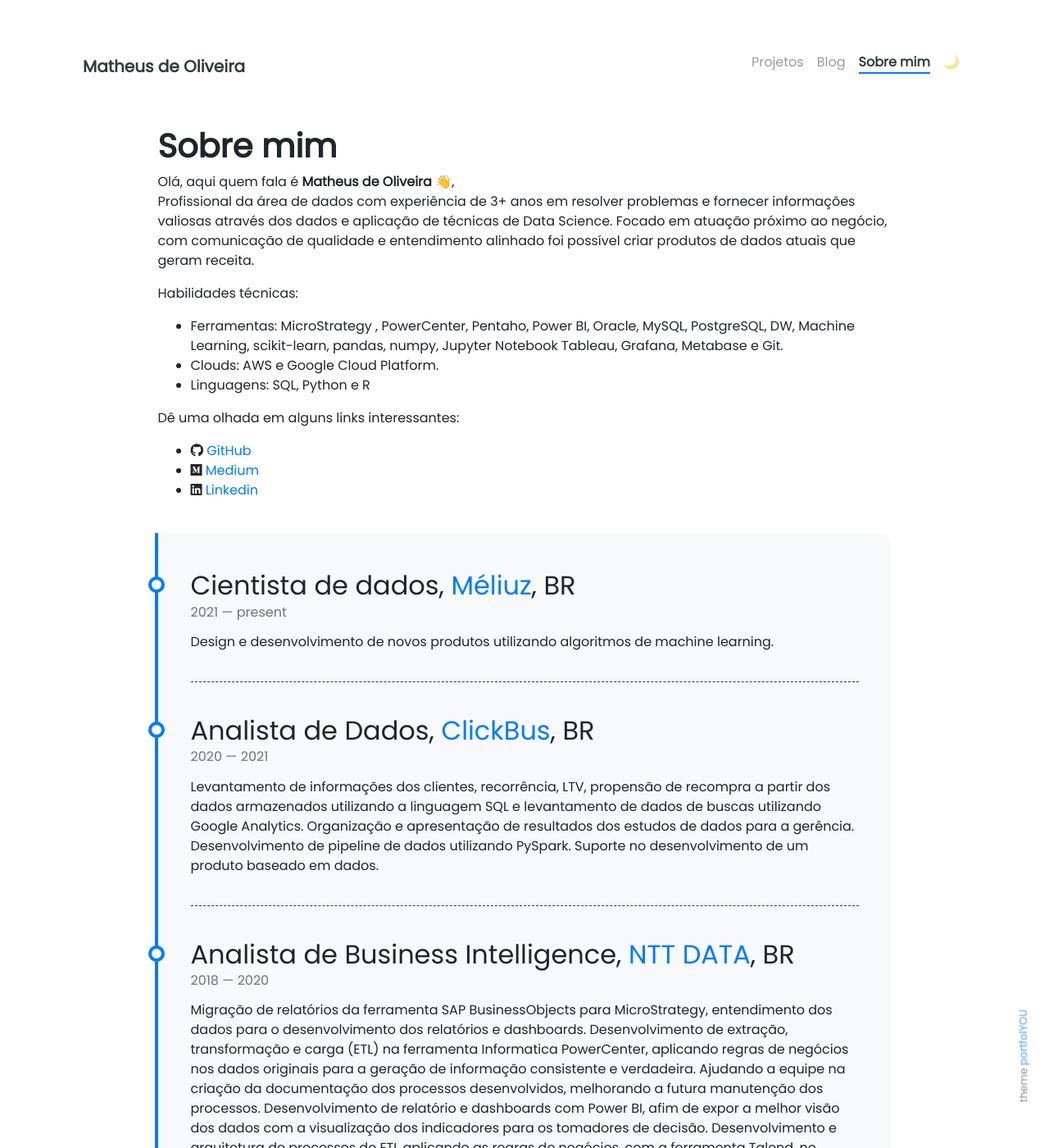
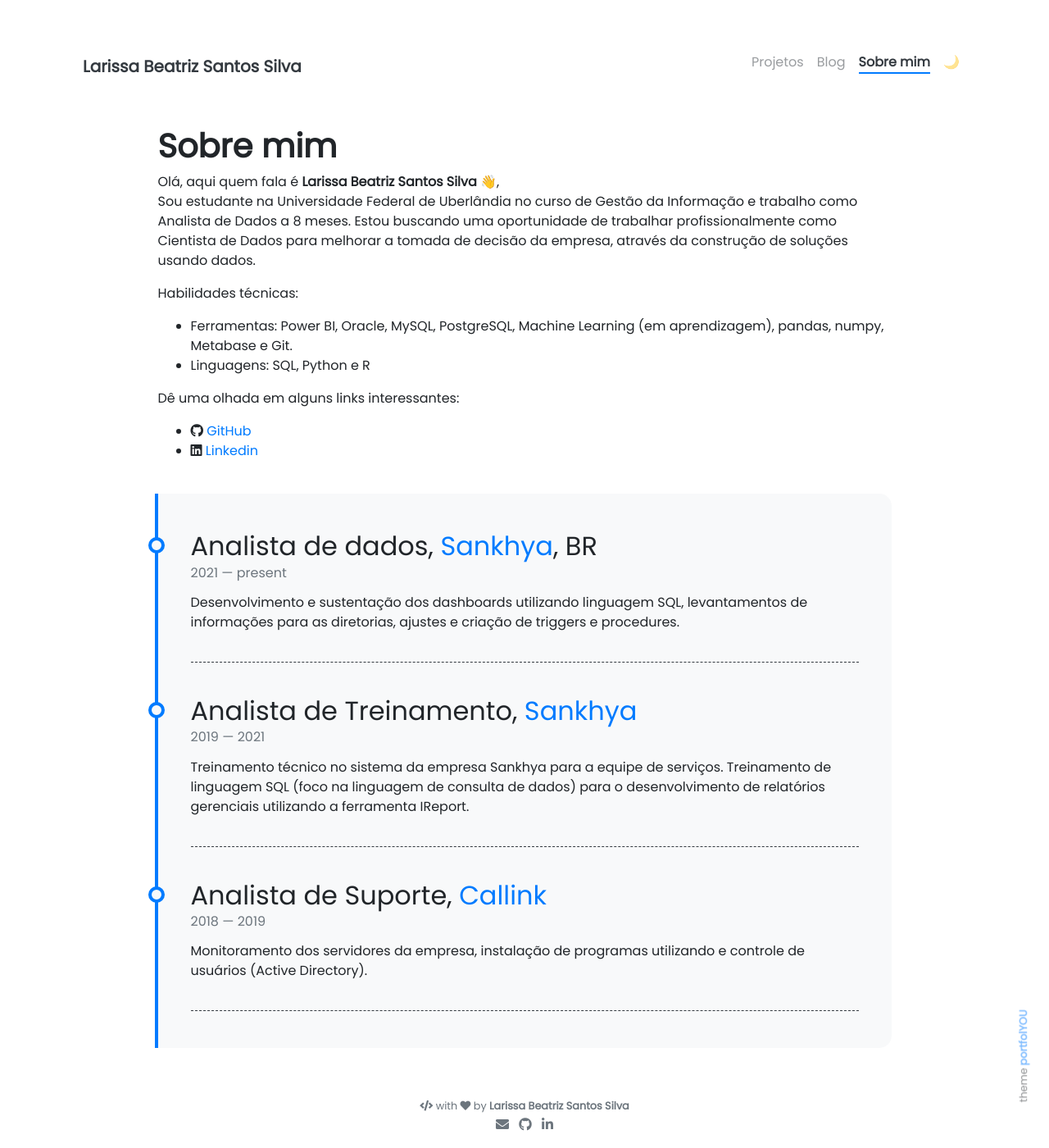
Before and after one commit to Larissa-Beatriz/Larissa-Beatriz.github.io, a Jekyll site: the page built from pages/about.md, in a window 1280 px wide and 1400 px high. Shown: the whole window at 82% size. Built offline with Jekyll 4.4.1, drawn with Linux system fonts in a browser that asks for light colours; nearby versions of some CDN libraries; emoji names are drawn with the system emoji font; some of the changed text lies outside the part shown.

Commit message:
Atualização dos dados do site

```diff
--- a/_config.yml
+++ b/_config.yml
@@ -1,9 +1,9 @@
 ### Site Settings ###
-title               : Matheus de Oliveira
+title               : Larissa Beatriz Santos Silva
 description         : >-
-                      Cientista de dados
+                      Analista de dados
 baseurl             : ""                     # Change to empty quotes if you are hosting your site at <your-username>.github.io directly
-repository          : mathdeoliveira/mathdeoliveira     # Change to <your-username>/<your-username>.github.io (or remove it if you don't need remote projects)
+repository          : Larissa-Beatriz/Larissa-Beatriz     # Change to <your-username>/<your-username>.github.io (or remove it if you don't need remote projects)
 #remote_theme        : YoussefRaafatNasry/portfolYOU
 open_new_tab        : false                             # Opens external URLs in new tab (works for posts, projects and navbar only)
 
@@ -23,18 +23,18 @@ nav_exclude:                                            # The following paths ar
 
 ### Author Info ###
 author:
-  name              : Matheus de Oliveira
-  image             : https://i.imgur.com/0C76lip.jpg
+  name              : Larissa Beatriz Santos Silva
+  image             : https://i.imgur.com/fYwKiVL.jpg
 #  behance           : your_username
 # dribbble          : your_username
-  email             : matheus@totalytics.com.br
+  email             : larissabeatrizssilva@gmail.com
   #facebook          : your_username
-  github            : mathdeoliveira
+  github            : Larissa-Beatriz
 # gitlab            : your_username
 # instagram         : your_username
 # kaggle            : your_username
-  linkedin          : matheus-de-oliveira-alves
-  medium            : matheusdeoliveiraalves
+  linkedin          : larissa-beatriz
+# medium            : your_username
 # soundcloud        : your_username
 # spotify           : your_username
 # stackoverflow     : your_user_id
--- a/_data/timeline.yml
+++ b/_data/timeline.yml
@@ -1,14 +1,15 @@
-- title: Cientista de dados, <a href="https://www.meliuz.com.br/">Méliuz</a>, BR
+- title: Analista de dados, <a href="https://www.sankhya.com.br/">Sankhya</a>, BR
   from: 2021
   to: present
-  description: Design e desenvolvimento de novos produtos utilizando algoritmos de machine learning.
+  description: Desenvolvimento e sustentação dos dashboards utilizando linguagem SQL, levantamentos de informações para as diretorias, ajustes e criação de triggers e procedures.
 
-- title: Analista de Dados, <a href="https://www.clickbus.com.br/">ClickBus</a>, BR
-  from: 2020
+
+- title: Analista de Treinamento, <a href="https://www.sankhya.com.br/">Sankhya</a>
+  from: 2019
   to: 2021
-  description: Levantamento de informações dos clientes, recorrência, LTV, propensão de recompra a partir dos dados armazenados utilizando a linguagem SQL e levantamento de dados de buscas utilizando Google Analytics. Organização e apresentação de resultados dos estudos de dados para a gerência. Desenvolvimento de pipeline de dados utilizando PySpark. Suporte no desenvolvimento de um produto baseado em dados.
+  description: Treinamento técnico no sistema da empresa Sankhya para a equipe de serviços. Treinamento de linguagem SQL (foco na linguagem de consulta de dados) para o desenvolvimento de relatórios gerenciais utilizando a ferramenta IReport.
 
-- title: Analista de Business Intelligence, <a href="https://br.nttdata.com/">NTT DATA</a>, BR
+- title: Analista de Suporte, <a href="https://callink.com.br/">Callink</a>
   from: 2018
-  to: 2020
-  description: Migração de relatórios da ferramenta SAP BusinessObjects para MicroStrategy, entendimento dos dados para o desenvolvimento dos relatórios e dashboards. Desenvolvimento de extração, transformação e carga (ETL) na ferramenta Informatica PowerCenter, aplicando regras de negócios nos dados originais para a geração de informação consistente e verdadeira. Ajudando a equipe na criação da documentação dos processos desenvolvidos, melhorando a futura manutenção dos processos. Desenvolvimento de relatório e dashboards com Power BI, afim de expor a melhor visão dos dados com a visualização dos indicadores para os tomadores de decisão. Desenvolvimento e arquitetura de processos de ETL aplicando as regras de negócios, com a ferramenta Talend, no processo de carga com intuito de organizar os dados para que assim seja possível extrair informações valiosas sobre o negócio. Manipulação e programação na linguagem SQL, desenvolvimento de processos onde o foco é trazer os dados de diferentes tabelas, para a visualização dos dados. Criação de dashboards por meio da linguagem SQL na ferramenta Grafana, de acordo com a necessidade do cliente, com os indicadores de performance implantados.
+  to: 2019
+  description: Monitoramento dos servidores da empresa, instalação de programas utilizando e controle de usuários (Active Directory).
--- a/pages/about.md
+++ b/pages/about.md
@@ -8,17 +8,16 @@ weight: 3
 # **Sobre mim**
 
 Olá, aqui quem fala é **{{ site.author.name }}** :wave:,<br>
-Profissional da área de dados com experiência de 3+ anos em resolver problemas e fornecer informações valiosas através dos dados e aplicação de técnicas de Data Science. Focado em atuação próximo ao negócio, com comunicação de qualidade e entendimento alinhado foi possível criar produtos de dados atuais que geram receita.
+Sou estudante na Universidade Federal de Uberlândia no curso de Gestão da Informação e trabalho como Analista de Dados a 8 meses. Estou buscando uma oportunidade de trabalhar profissionalmente como Cientista de Dados para melhorar a tomada de decisão da empresa, através da construção de soluções usando dados.
+
 
 Habilidades técnicas:
-- Ferramentas: MicroStrategy , PowerCenter, Pentaho, Power BI, Oracle, MySQL, PostgreSQL, DW, Machine Learning, scikit-learn, pandas, numpy, Jupyter Notebook Tableau, Grafana, Metabase e Git.
-- Clouds: AWS e Google Cloud Platform.
+- Ferramentas: Power BI, Oracle, MySQL, PostgreSQL, Machine Learning (em aprendizagem), pandas, numpy, Metabase e Git.
 - Linguagens: SQL, Python e R
 
 Dê uma olhada em alguns links interessantes:
-- <i class="fab fa-github"></i> [GitHub](https://github.com/mathdeoliveira)
-- <i class="fab fa-medium"></i> [Medium](https://medium.com/@matheusdeoliveiraalves)
-- <i class="fab fa-linkedin"></i> [Linkedin](https://www.linkedin.com/in/matheus-de-oliveira-alves/)
+- <i class="fab fa-github"></i> [GitHub](https://github.com/Larissa-Beatriz)
+- <i class="fab fa-linkedin"></i> [Linkedin](hhttps://www.linkedin.com/in/larissa-beatriz/)
 
 <div class="row">
 <!-- {% include about/skills.html title="Programming Skills" source=site.data.programming-skills %} -->
```
Also changed, not shown: _projects/(2) Web app com machine learning.md (deleted, +0 -79 lines).
